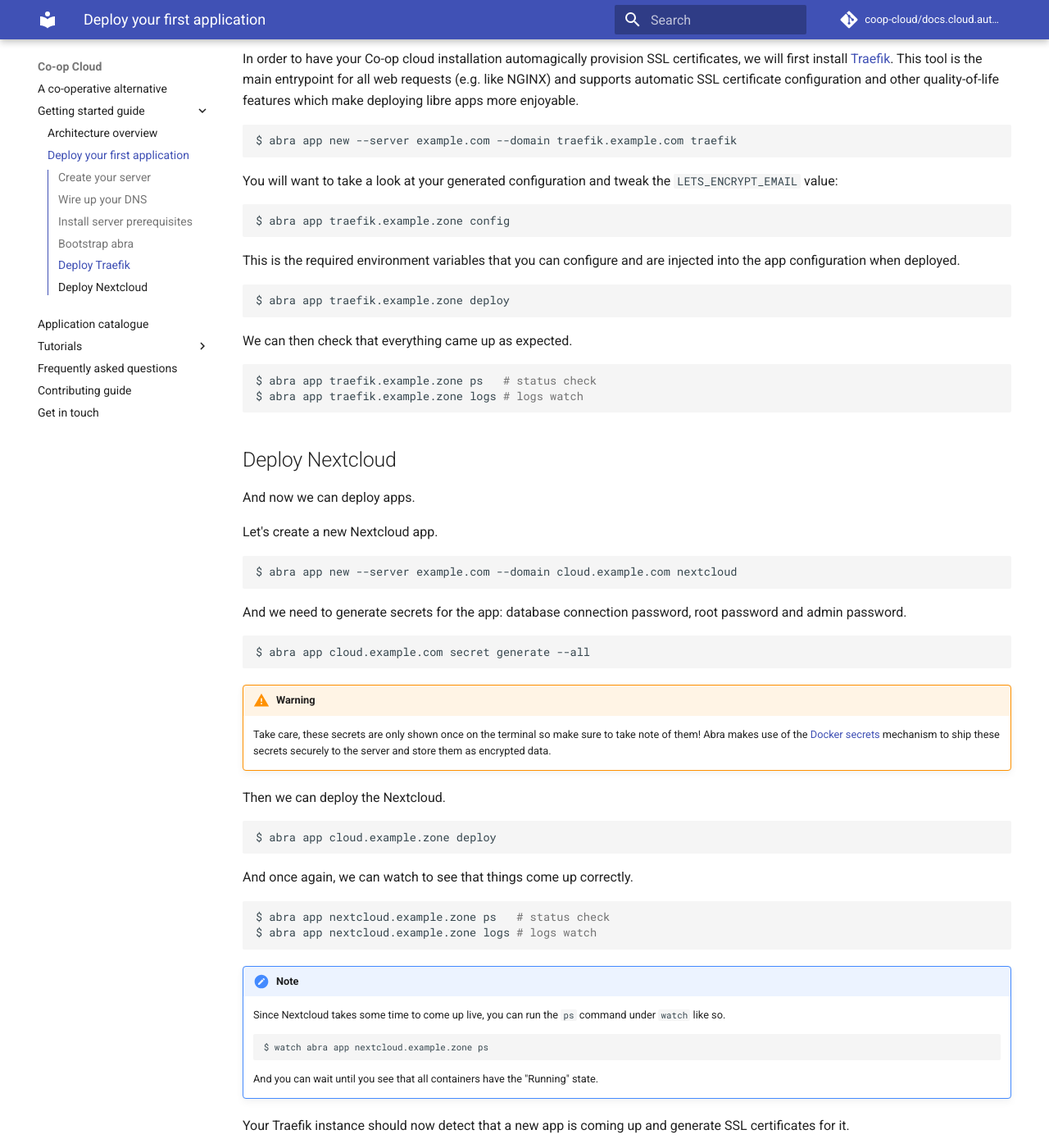
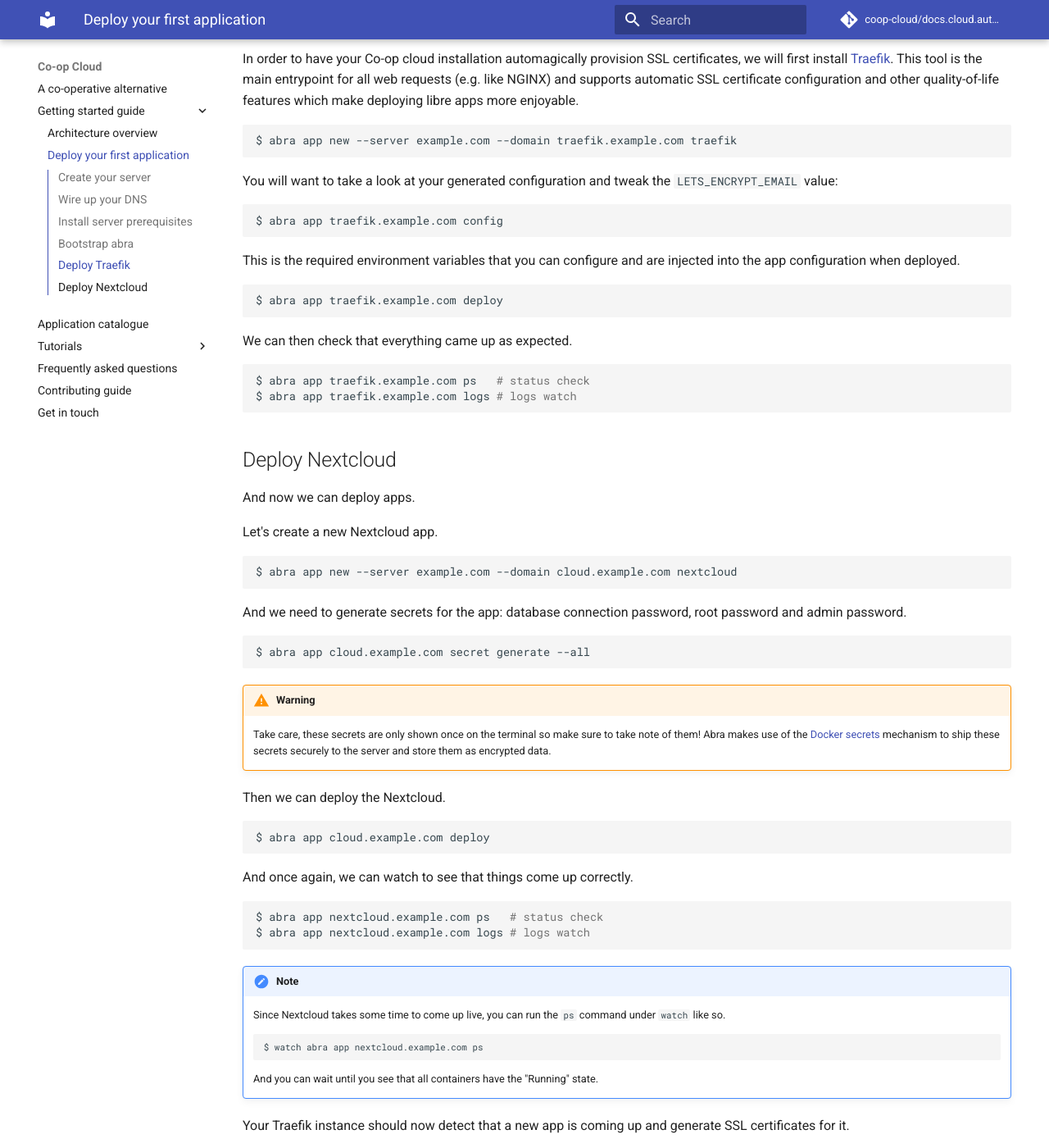
Before and after one commit to mayel/docs.coopcloud.tech, an MkDocs documentation site: the page built from docs/deploy.md, in a window 1280 px wide and 1400 px high, scrolled down 1944 px. Shown: the whole window at 82% size. Built offline with MkDocs 1.6.1 and Material for MkDocs 9.7.7, drawn with Linux system fonts in a browser that asks for light colours.

Commit message:
Fix domains

````diff
--- a/docs/deploy.md
+++ b/docs/deploy.md
@@ -90,20 +90,20 @@
 You will want to take a look at your generated configuration and tweak the `LETS_ENCRYPT_EMAIL` value:
 
 ```bash
-$ abra app traefik.example.zone config
+$ abra app traefik.example.com config
 ```
 
 This is the required environment variables that you can configure and are injected into the app configuration when deployed.
 
 ```
-$ abra app traefik.example.zone deploy
+$ abra app traefik.example.com deploy
 ```
 
 We can then check that everything came up as expected.
 
 ```bash
-$ abra app traefik.example.zone ps   # status check
-$ abra app traefik.example.zone logs # logs watch
+$ abra app traefik.example.com ps   # status check
+$ abra app traefik.example.com logs # logs watch
 ```
 
 ## Deploy Nextcloud
@@ -132,14 +132,14 @@
 Then we can deploy the Nextcloud.
 
 ```bash
-$ abra app cloud.example.zone deploy
+$ abra app cloud.example.com deploy
 ```
 
 And once again, we can watch to see that things come up correctly.
 
 ```bash
-$ abra app nextcloud.example.zone ps   # status check
-$ abra app nextcloud.example.zone logs # logs watch
+$ abra app nextcloud.example.com ps   # status check
+$ abra app nextcloud.example.com logs # logs watch
 ```
 
 !!! note
@@ -147,7 +147,7 @@
     Since Nextcloud takes some time to come up live, you can run the `ps` command under `watch` like so.
 
     ```bash
-    $ watch abra app nextcloud.example.zone ps
+    $ watch abra app nextcloud.example.com ps
     ```
 
     And you can wait until you see that all containers have the "Running" state.
````
